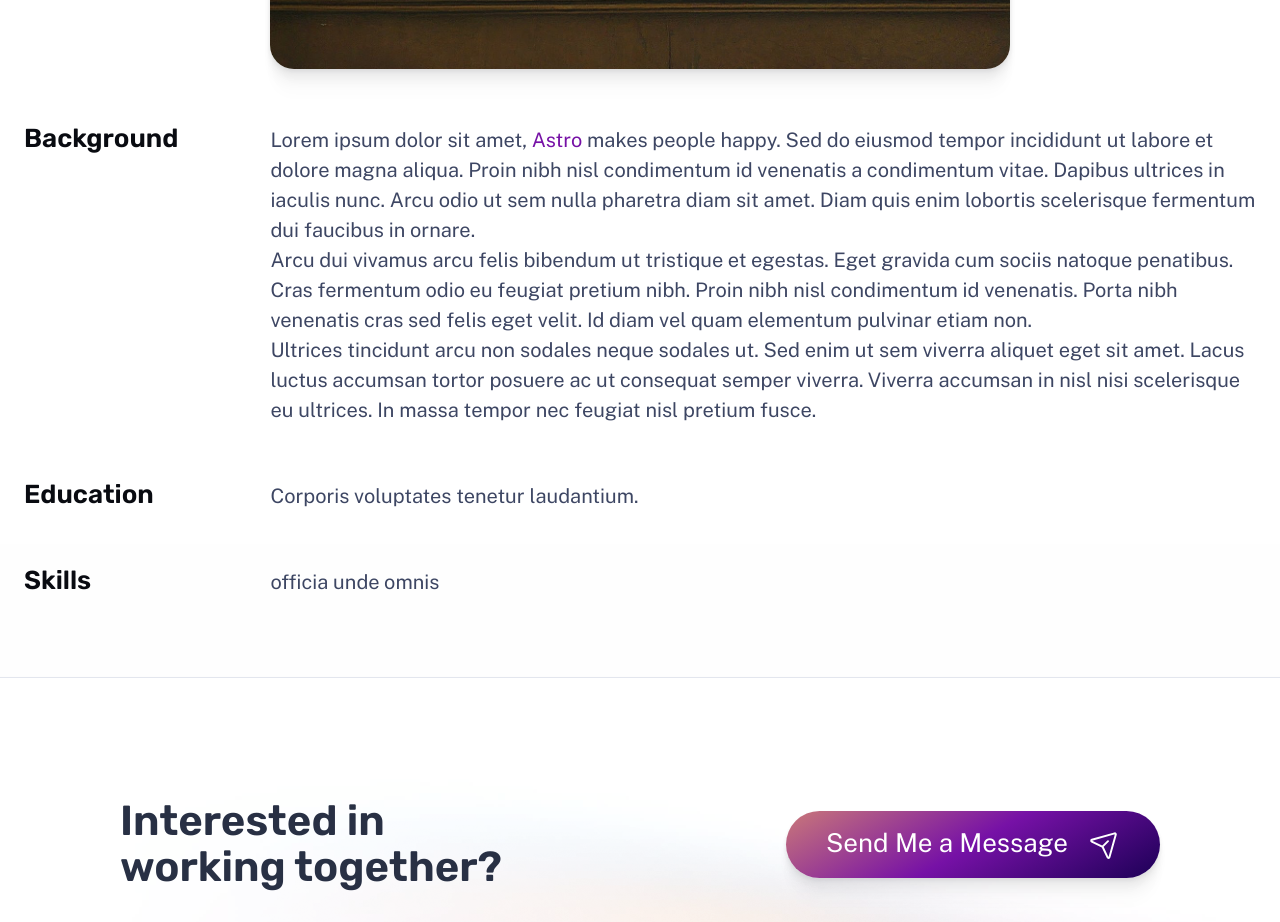
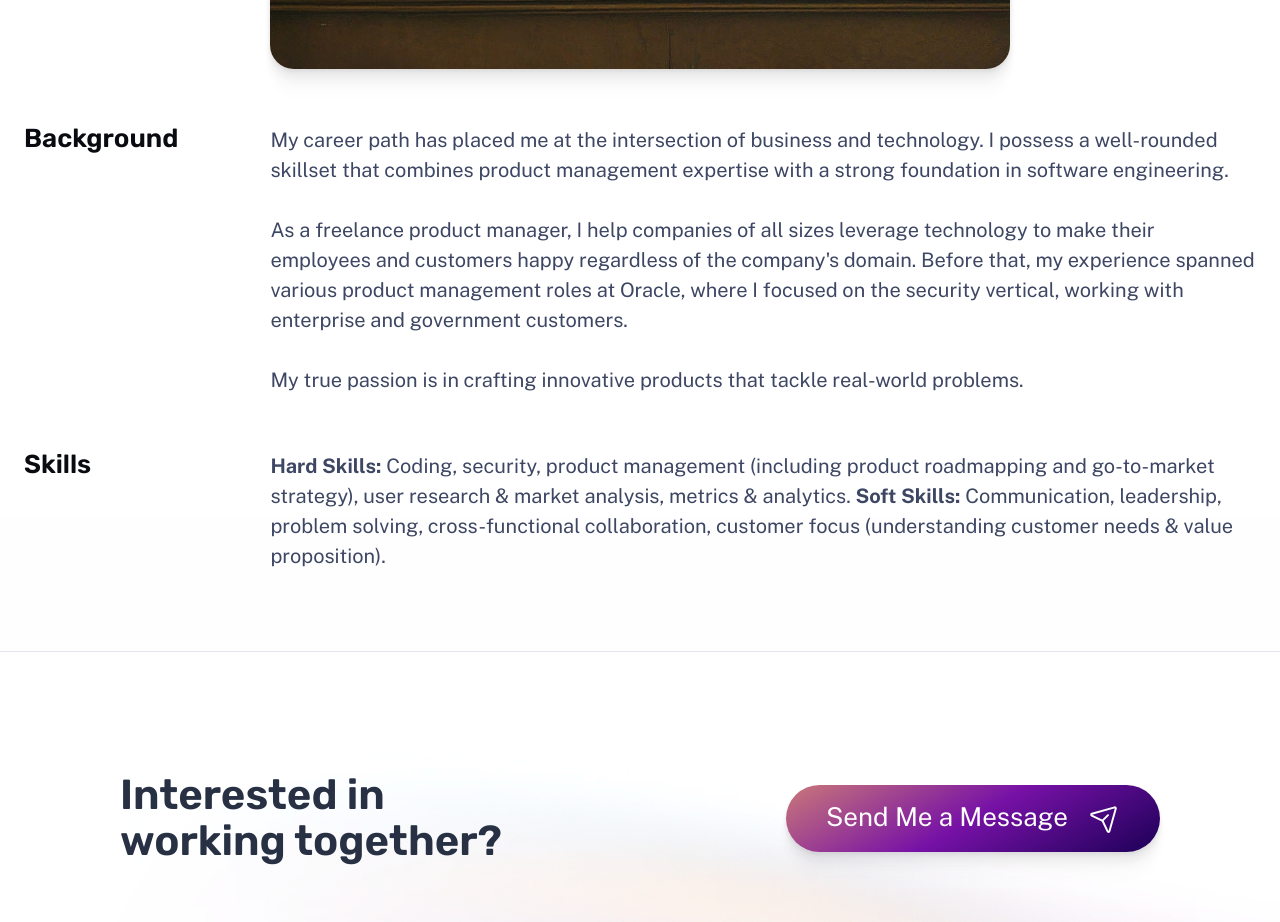
Before and after one commit to EyalRo/Personal-Portfolio, an Astro site: page /about in a window 1280 px wide. Shown: the part 1060-1982 px from the top of the page. Built offline with nearby package versions, Linux system fonts and the light colour scheme; Astro itself is replaced by a stand-in of ours.

Commit message:
updated skill list

```diff
--- a/src/pages/about.astro
+++ b/src/pages/about.astro
@@ -27,43 +27,40 @@ import Hero from "../components/Hero.astro";
 				<h2 class="section-title">Background</h2>
 				<div class="content">
 					<p>
-						Lorem ipsum dolor sit amet, <a
-							href="https://astro.build/">Astro</a
-						> makes people happy. Sed do eiusmod tempor incididunt ut
-						labore et dolore magna aliqua. Proin nibh nisl condimentum
-						id venenatis a condimentum vitae. Dapibus ultrices in iaculis
-						nunc. Arcu odio ut sem nulla pharetra diam sit amet. Diam
-						quis enim lobortis scelerisque fermentum dui faucibus in
-						ornare.
+						My career path has placed me at the intersection of
+						business and technology. I possess a well-rounded
+						skillset that combines product management expertise with
+						a strong foundation in software engineering.
 					</p>
+					<br />
 					<p>
-						Arcu dui vivamus arcu felis bibendum ut tristique et
-						egestas. Eget gravida cum sociis natoque penatibus. Cras
-						fermentum odio eu feugiat pretium nibh. Proin nibh nisl
-						condimentum id venenatis. Porta nibh venenatis cras sed
-						felis eget velit. Id diam vel quam elementum pulvinar
-						etiam non.
+						As a freelance product manager, I help companies of all
+						sizes leverage technology to make their employees and
+						customers happy regardless of the company's domain.
+						Before that, my experience spanned various product
+						management roles at Oracle, where I focused on the
+						security vertical, working with enterprise and
+						government customers.
 					</p>
+					<br />
 					<p>
-						Ultrices tincidunt arcu non sodales neque sodales ut.
-						Sed enim ut sem viverra aliquet eget sit amet. Lacus
-						luctus accumsan tortor posuere ac ut consequat semper
-						viverra. Viverra accumsan in nisl nisi scelerisque eu
-						ultrices. In massa tempor nec feugiat nisl pretium
-						fusce.
+						My true passion is in crafting innovative products that
+						tackle real-world problems.
 					</p>
 				</div>
 			</section>
-			<section>
-				<h2 class="section-title">Education</h2>
-				<div class="content">
-					<p>Corporis voluptates tenetur laudantium.</p>
-				</div>
-			</section>
+
 			<section>
 				<h2 class="section-title">Skills</h2>
 				<div class="content">
-					<p>officia unde omnis</p>
+					<p>
+						<b>Hard Skills:</b> Coding, security, product management
+						(including product roadmapping and go-to-market strategy),
+						user research & market analysis, metrics & analytics. <b>Soft
+						Skills:</b> Communication, leadership, problem solving, cross-functional
+						collaboration, customer focus (understanding customer needs
+						& value proposition).
+					</p>
 				</div>
 			</section>
 		</main>
```
Also changed, not shown: public/assets/stock-1.jpg (deleted), public/assets/stock-2.jpg (deleted), public/assets/stock-3.jpg (deleted), public/assets/stock-4.jpg (deleted).
